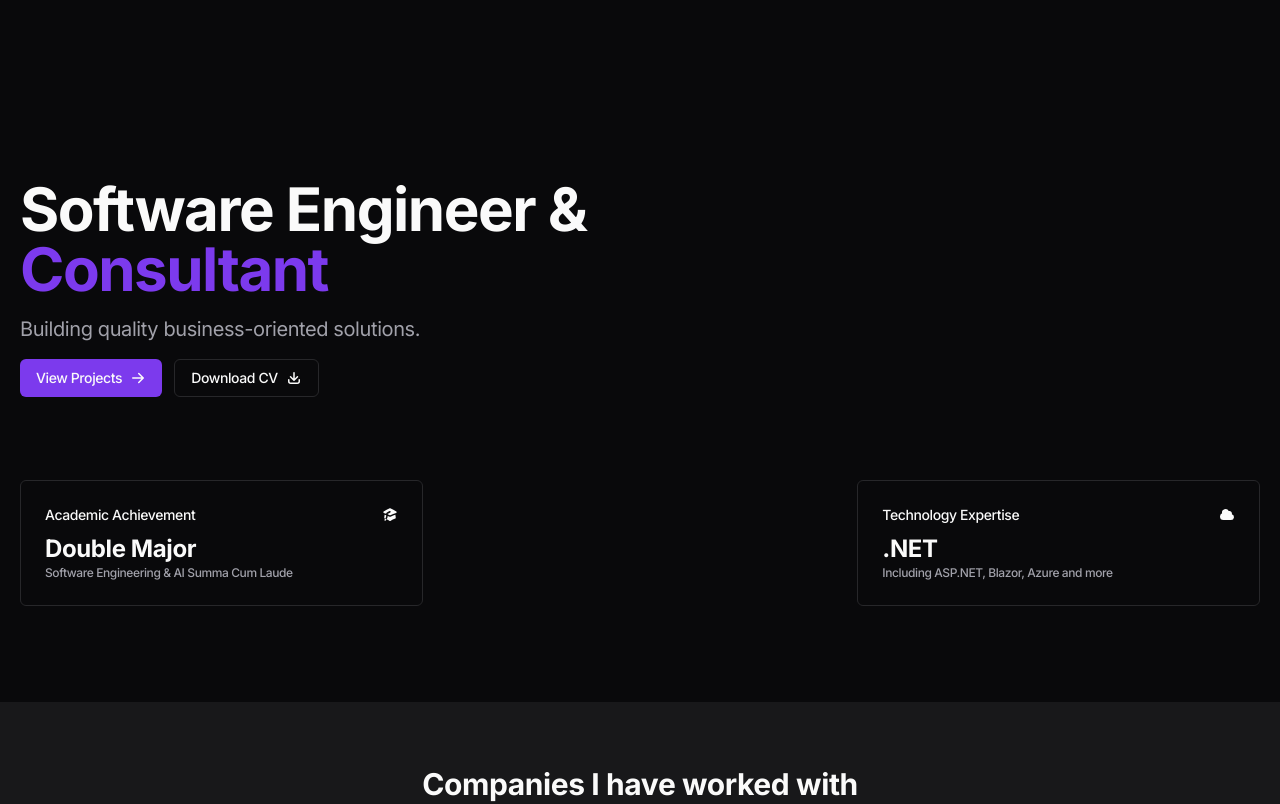
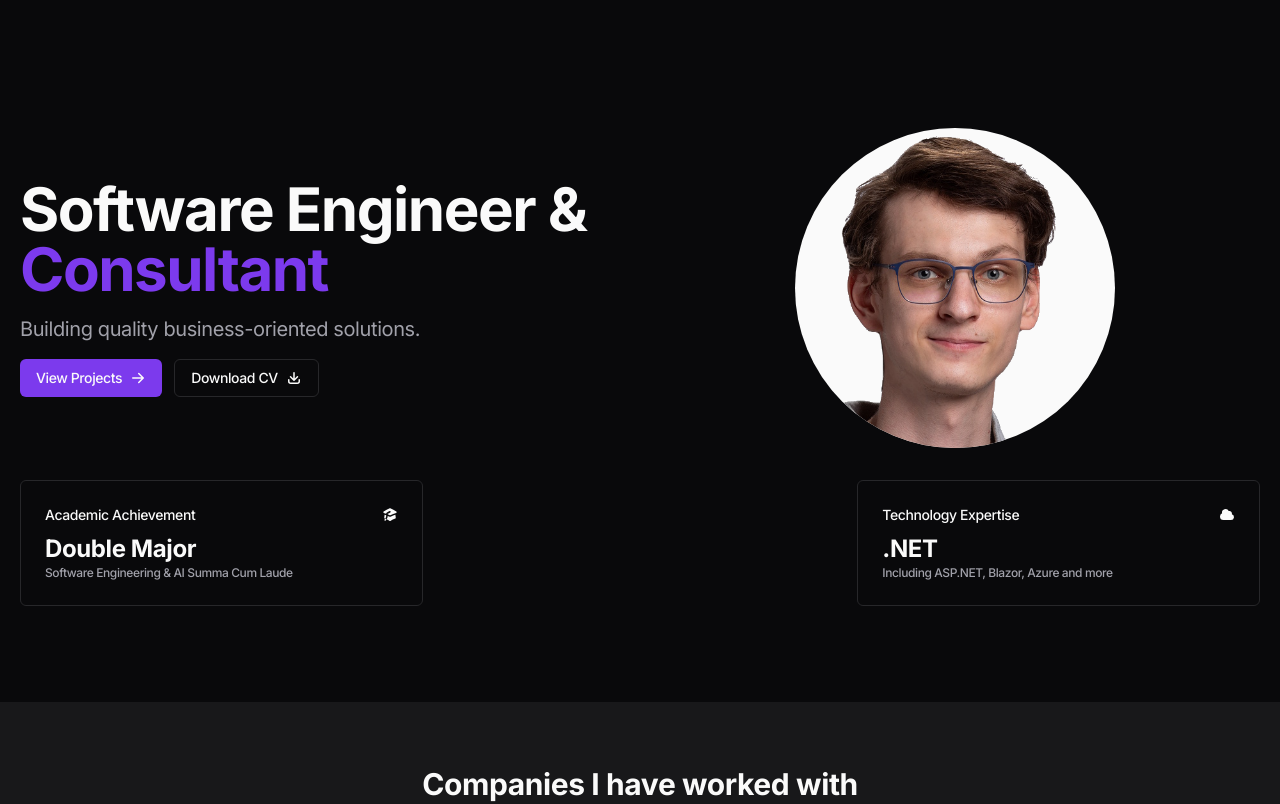
Before and after one commit to Thomas-Molen/portfolio-website-remastered, a Next.js app: page / in a window 1280 px wide. Shown: the top 804 px of the page. Built offline with nearby package versions, Linux system fonts and the light colour scheme.

Commit message:
Add profile picture to hero

```diff
--- a/app/sections/Hero.tsx
+++ b/app/sections/Hero.tsx
@@ -1,12 +1,12 @@
-// import Image from "next/image"
 import AchievementCard from "../components/AchievementCard"
 import _projects from "@/projects.json"
+import Image from "next/image"
 
 export default function Hero() {
   return (
     <div className="container px-5">
-      <div className="flex flex-col md:flex-row gap-16 items-center md:min-h-96 mb-12 sm:mb-18 md:mb-0">
-        <div className="flex-1 space-y-4">
+      <div className="flex flex-row gap-16 items-center md:min-h-96 mb-12 sm:mb-18 md:mb-0">
+        <div className="flex-1 lg:flex-none space-y-4">
           <h1 className="text-6xl font-bold tracking-tight">
             Software Engineer & <br /><span className="text-primary">Consultant</span>
           </h1>
@@ -31,17 +31,17 @@ export default function Hero() {
             </a>
           </div>
         </div>
-        {/* <div className="flex-1">
-          <div className="relative w-96 h-96 overflow-hidden">
+        <div className="hidden lg:flex flex-grow justify-center items-center">
+          <div className="relative w-80 h-80 bg-foreground rounded-full overflow-hidden">
             <Image
               src="/assets/profile-picture.png"
               alt="Thomas Van der Molen"
               fill
-              className=""
+              className="object-cover object-top"
               priority
             />
           </div>
-        </div> */}
+        </div>
       </div>
       <div className="grid grid-cols-2 md:grid-cols-3 gap-x-4 gap-y-3">
         <AchievementCard
```
Also changed, not shown: public/assets/profile-picture.png.
